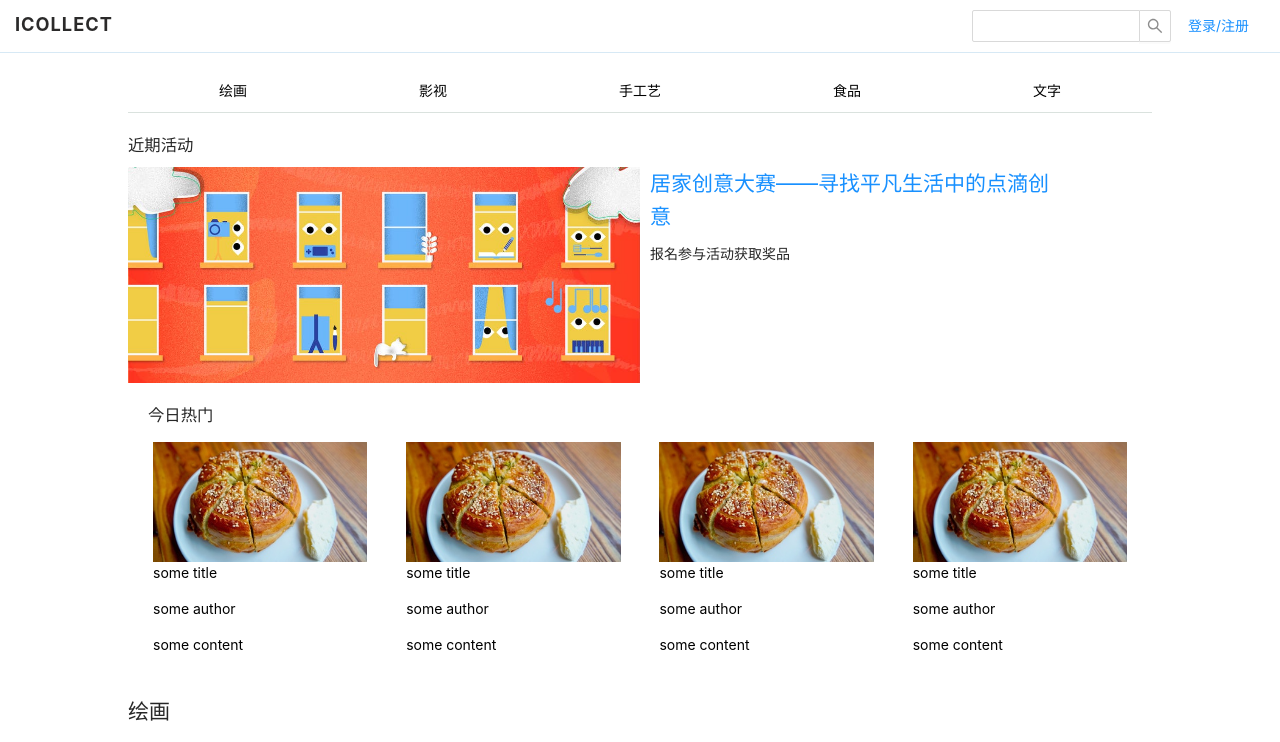
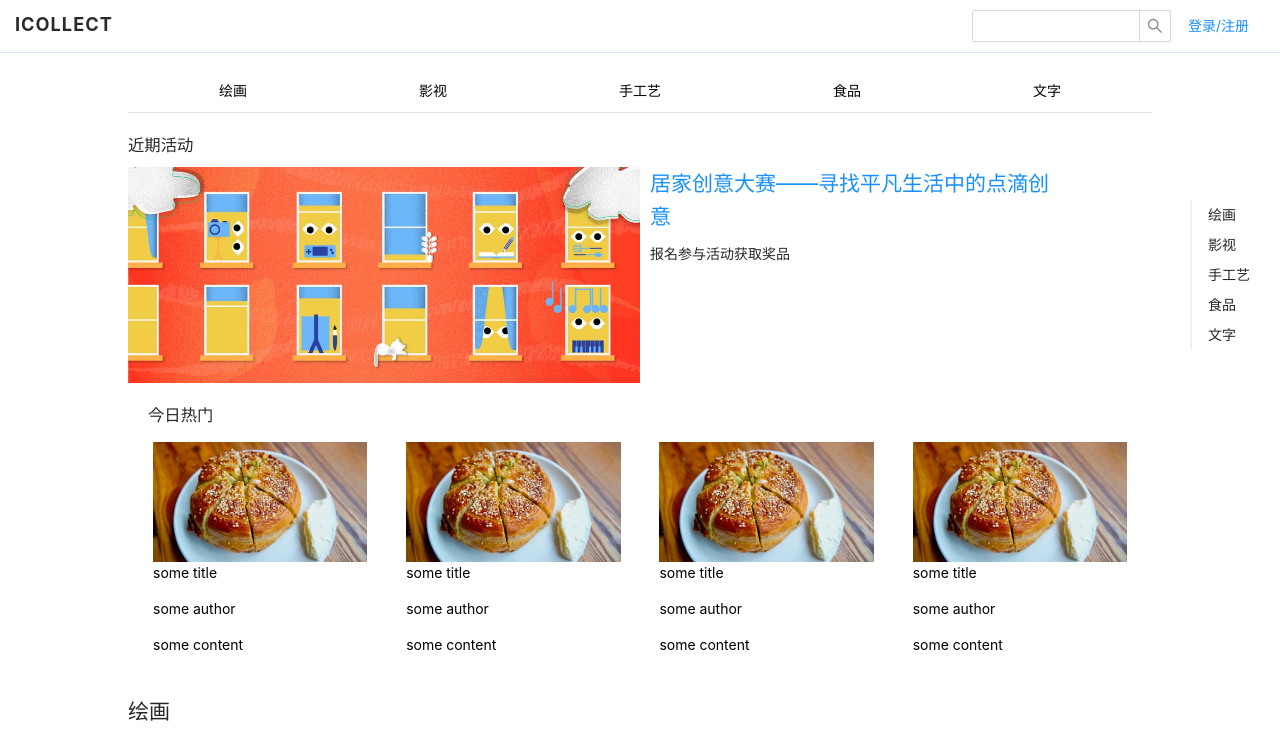
Before and after one commit to ttLyo/kickFront, a React app: page /#/ in a window 1280 px wide. Shown: the top 742 px of the page. Built offline with nearby package versions, Linux system fonts and the light colour scheme.

Commit message:
完成首页锚点

```diff
--- a/src/pages/home/chilren/categories.js
+++ b/src/pages/home/chilren/categories.js
@@ -9,7 +9,7 @@ class categories extends Component {
         return (
             <div className="categories">
                 {categoriesTypes.map((type, index)=>(
-                    <div key={index}>
+                    <div key={index} id={type}>
                     <h2>{type}</h2>
                     <div className="categoriesItem">
                         {[1,2,3,4].map((item,index)=>(
--- a/src/pages/home/home.js
+++ b/src/pages/home/home.js
@@ -4,14 +4,28 @@ import Nav from "./chilren/nav"
 import Activity from "./chilren/activity"
 import Hot from "./chilren/hot"
 import Categaries from "./chilren/categories"
+import { Anchor } from 'antd';
 
+const { Link } = Anchor;
+var handleClick=(e)=>{
+  e.preventDefault();
+}
 function home() {
+  let categoriesTypes=["绘画","影视","手工艺","食品","文字"]
   return (
     <div className="home">
         <Nav />
         <Activity />
         <Hot />
         <Categaries />
+        <div className="anchor">
+          <Anchor affix={true} offsetTop={window.innerHeight/2-200} onClick={handleClick}>
+            {categoriesTypes.map(item=>(
+              <Link href={"#"+item} title={item} key={item} />
+            ))}
+          </Anchor>
+        </div>
+
     </div>
   );
 }
--- a/src/pages/home/home.scss
+++ b/src/pages/home/home.scss
@@ -7,6 +7,11 @@
     justify-content: space-around;
     border-bottom: 1px solid rgb(218, 226, 222);
     padding: 5px;
+}
+.anchor{
+    position: absolute;
+    top:100px;
+    right:30px;
 }
 .btnNav{
     color: black;
```
Also changed, not shown: src/util/axios.js (added, +29 -0 lines).
